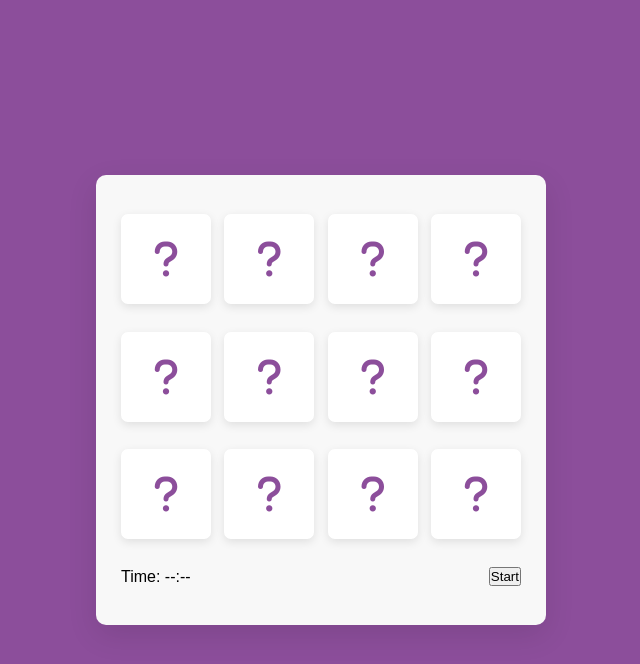
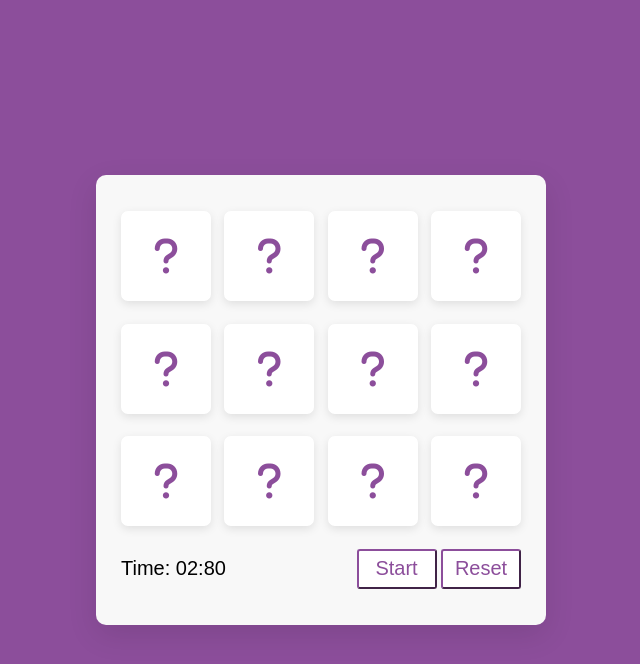
Before and after one commit to Krissttina/card-game, a plain HTML site: page code.html in a window 1280 px wide. Both pictures are taken after a click on the button "Start". Shown: the whole page, without its empty margins (319-959 px from the left). Drawn offline with Linux system fonts and the light colour scheme.

Commit message:
stop script

```diff
--- a/code.html
+++ b/code.html
@@ -106,11 +106,12 @@
                    <img src="images/img-4.png" alt="card-img">
             </div>
         </li>
-        <div class="timer">
-            <p>Time: --:--</p>
+        <div id="timer">
+            <p id="time">Time: <span id="second">00</span>:<span id="tens">00</span></p>
         </div>
-        <div class="start-btn">
-            <button>Start</button>
+        <div>
+            <button id="btn-start">Start</button>
+            <button id="btn-reset">Reset</button>
         </div>
     </div>
 <script src="script.js"></script>
--- a/script.js
+++ b/script.js
@@ -64,3 +64,54 @@ shuffleCard();
 cards.forEach(card => {
     card.addEventListener("click", flipCard);
 });
+
+
+window.onload = function(){
+    var seconds = 00;
+    var tens = 00;
+    var OutputSeconds = document.getElementById("second");
+    var OutputTens = document.getElementById("tens");
+    var buttonStart = document.getElementById("btn-start");
+    var buttonReset = document.getElementById("btn-reset");
+    /*var countStop = document.getElementById("btn-stop");*/
+    var Interval;
+
+    buttonStart.addEventListener('click', () => {
+        clearInterval(Interval);
+        Interval = setInterval(startTimer, 10);  // millisecond 10 = 0.01 second
+    });
+
+    function countStop() {
+        if(f);
+    };
+
+buttonReset.addEventListener('click', () => {
+   clearInterval(Interval);
+    tens = "00";
+    seconds = "00";
+    OutputSeconds.innerHTML = seconds;
+    OutputTens.innerHTML = tens;
+});
+
+    function startTimer(){
+        tens++;
+        if(tens <= 9){
+            OutputTens.innerHTML = "0" + tens;
+        }
+
+        if(tens > 9){
+            OutputTens.innerHTML = tens;
+        }
+
+        if(tens > 99){
+            seconds++;
+            OutputSeconds.innerHTML = "0" + seconds;
+            tens = 0;
+            OutputTens.innerHTML = "0" + 0;
+        }
+
+        if(seconds > 9){
+            OutputSeconds.innerHTML = seconds;
+        }
+    }
+}
--- a/style.css
+++ b/style.css
@@ -103,6 +103,32 @@ transform: translateX(8px);
     transform: rotateY(180deg);
 }
 
+#timer{
+    font-size: 20px;
+}
+
+button{
+    width: 80px;
+    height: 40px;
+    font-size: 20px;
+    border-radius: 3px;
+    outline: none;
+    background: rgb(255, 255, 255);
+    color: #8c4e9b;
+    cursor: pointer;
+    border-color: #8c4e9b;
+}
+
+button:hover{
+    color: #fff;
+    background: #8c4e9b;
+}
+
+button::after{
+    width: 90px;
+    height: 50px;
+}
+
 /*
 @media screen and (max-width: 700px) {
     .cards{
```
